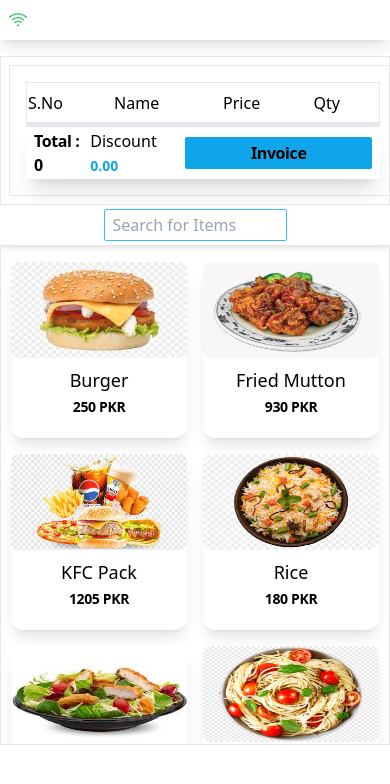
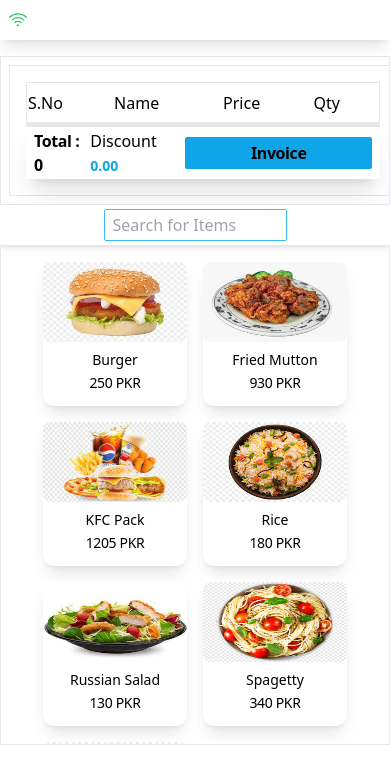
Before and after one commit to aziz-codes/aljazira-pos, a React (Create React App) app: page / in a window 390 px wide. Shown: the top 784 px of the page. Built offline with nearby package versions, Linux system fonts and the light colour scheme.

Commit message:
responsvie for all screens

```diff
--- a/src/components/Items.jsx
+++ b/src/components/Items.jsx
@@ -7,21 +7,21 @@ const Items = ({ products, handleClickItem }) => {
           <div
             key={index}
             className="flex flex-col shadow-lg bg-white hover:scale-95 transition-all
-     duration-100 ease-in-out w-44 h-44  rounded-xl cursor-pointer m-2"
+     duration-100 ease-in-out w-36 sm h-36 md:w-44 md:h-44  rounded-xl cursor-pointer m-2"
             onClick={() => {
               handleClickItem(item);
             }}
           >
             <img
               src={item.image}
-              className="h-28 max-h-24 rounded-lg"
+              className="md:h-28 h-24 max-h-20 rounded-lg bg-white"
               alt={item.name}
             />
             <div className="text-center pt-2">
-              <h4 className="font-medium text-lg overflow-hidden whitespace-nowrap text-ellipsis">
+              <h4 className="font-medium text-sm md:text-lg overflow-hidden whitespace-nowrap text-ellipsis">
                 {item.name}
               </h4>
-              <span className="text-sm font-bold tracking-tight">
+              <span className="text-sm md:font-bold font-medium tracking-tight">
                 {item.price} PKR
               </span>
             </div>
--- a/src/components/Navbar.jsx
+++ b/src/components/Navbar.jsx
@@ -6,9 +6,11 @@ const Navbar = () => {
   useEffect(() => {
     window.addEventListener("online", () => {
       setOnline(true);
+      alert("online");
     });
     window.addEventListener("offline", () => {
       setOnline(false);
+      alert("offline");
     });
   }, []);
 
--- a/src/components/Table.jsx
+++ b/src/components/Table.jsx
@@ -18,7 +18,7 @@ const Table = () => {
        scrollbar-thumb-slate-100"
       >
         <table className="w-full">
-          <thead className="sticky -top-1 bg-white z-50 h-10 w-full">
+          <thead className="sticky -top-1 bg-white z-49 h-10 w-full">
             <tr className="border">
               <td>S.No</td>
               <td>Name</td>
```
